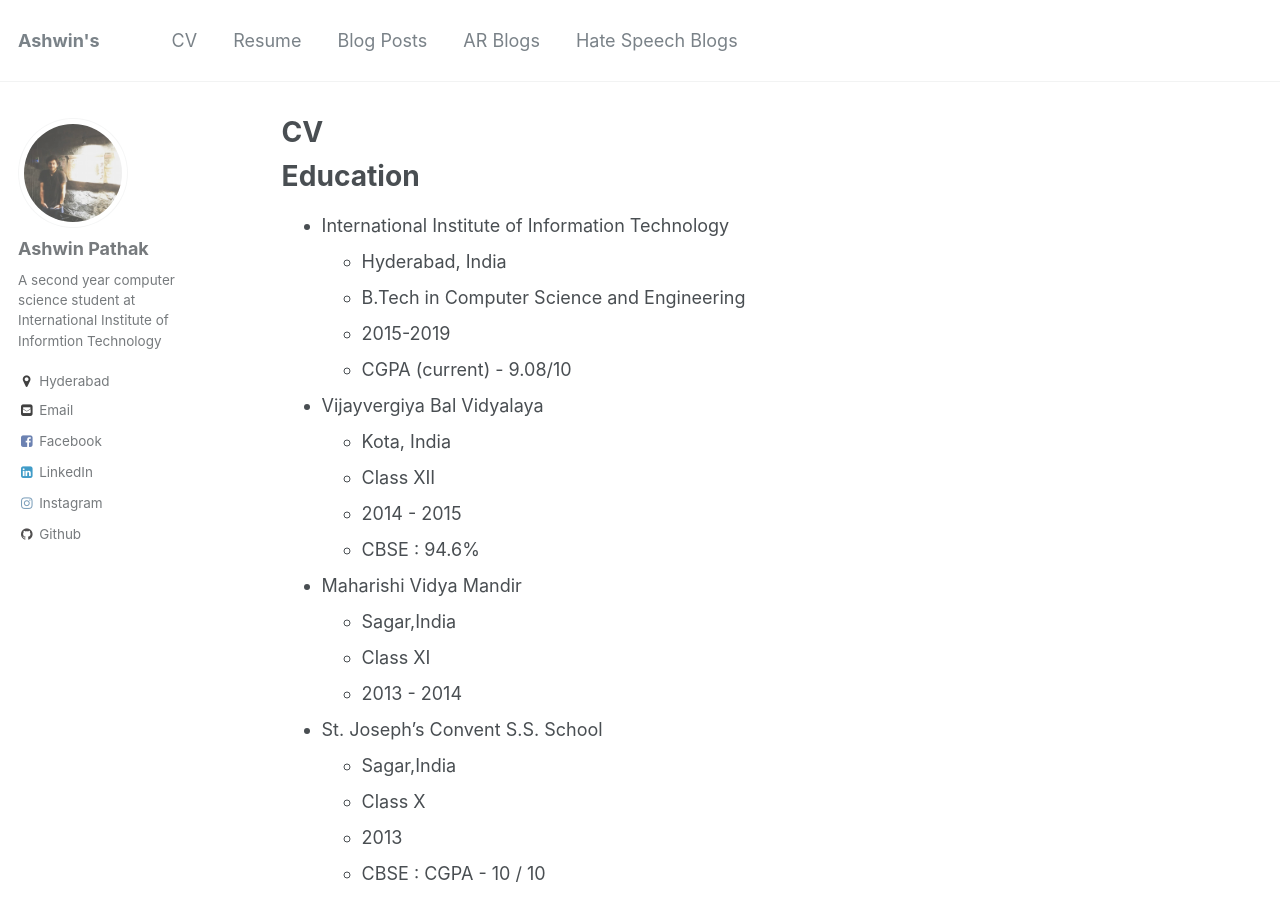
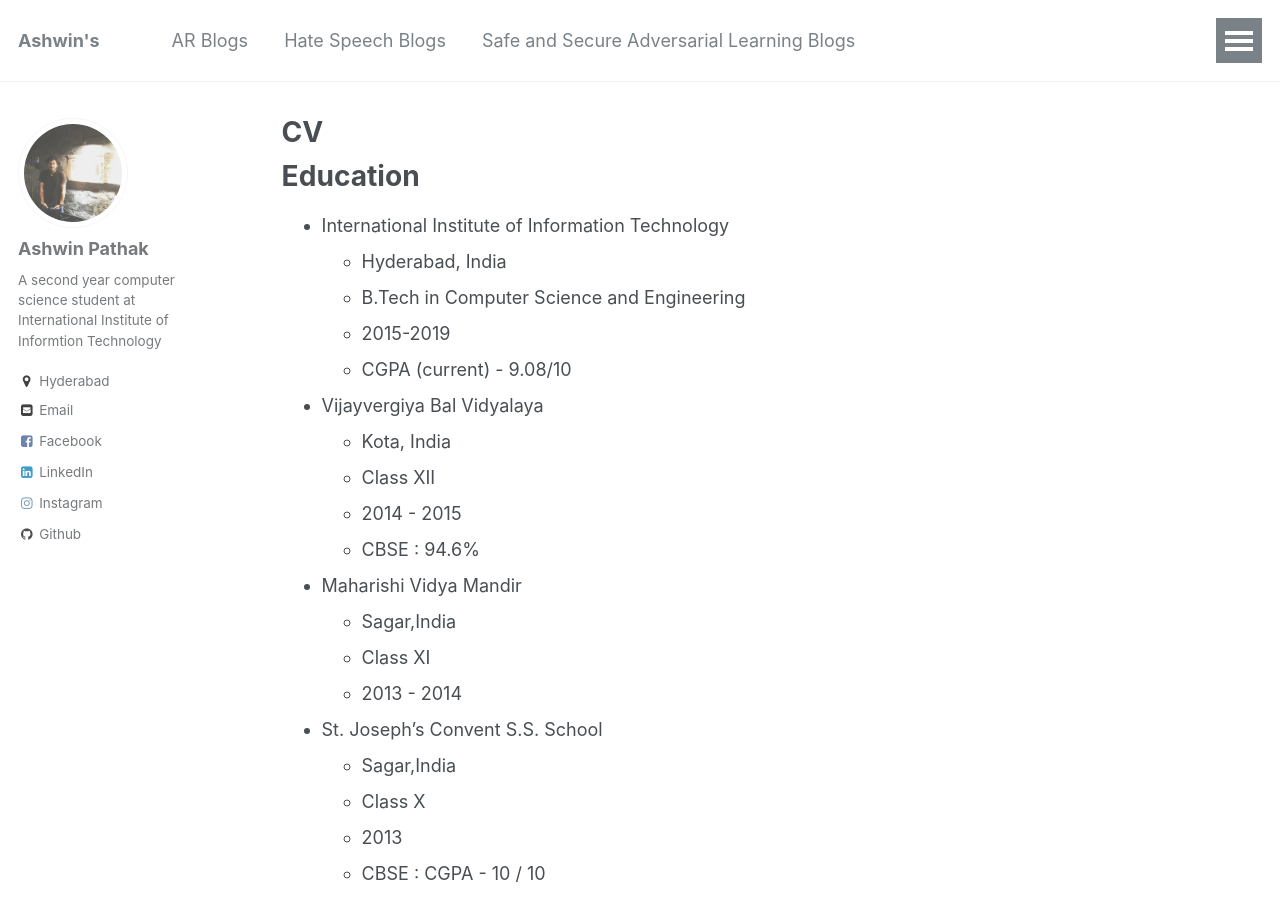
Before and after one commit to ashwinpathak20/ashwinpathak20.github.io, a Jekyll site: the page built from _pages/cv.md, in a window 1280 px wide and 900 px high. Built offline with Jekyll 4.4.1, drawn with Linux system fonts in a browser that asks for light colours.

Commit message:
Update navigation.yml

```diff
--- a/_data/navigation.yml
+++ b/_data/navigation.yml
@@ -1,17 +1,23 @@
 # main links links
 main:
 
-  - title: "CV"
-    url: /cv/
+  #- title: "CV"
+  #  url: /cv/
 
-  - title: "Resume"
-    url: /resume/
+  #- title: "Resume"
+  #  url: /resume/
 
-  - title: "Blog Posts"
-    url: /year-archive/
+  #- title: "Blog Posts"
+  #  url: /year-archive/
 
   - title: "AR Blogs"
     url: /arblogs/
 
   - title: "Hate Speech Blogs"
     url: /hatespeechblogs/
+
+  - title: "Safe and Secure Adversarial Learning Blogs"
+    url: /icarcnr/
+
+  - title: "NVS for Hand-drawn Sketches Blogs"
+    url: /nvs/
```
